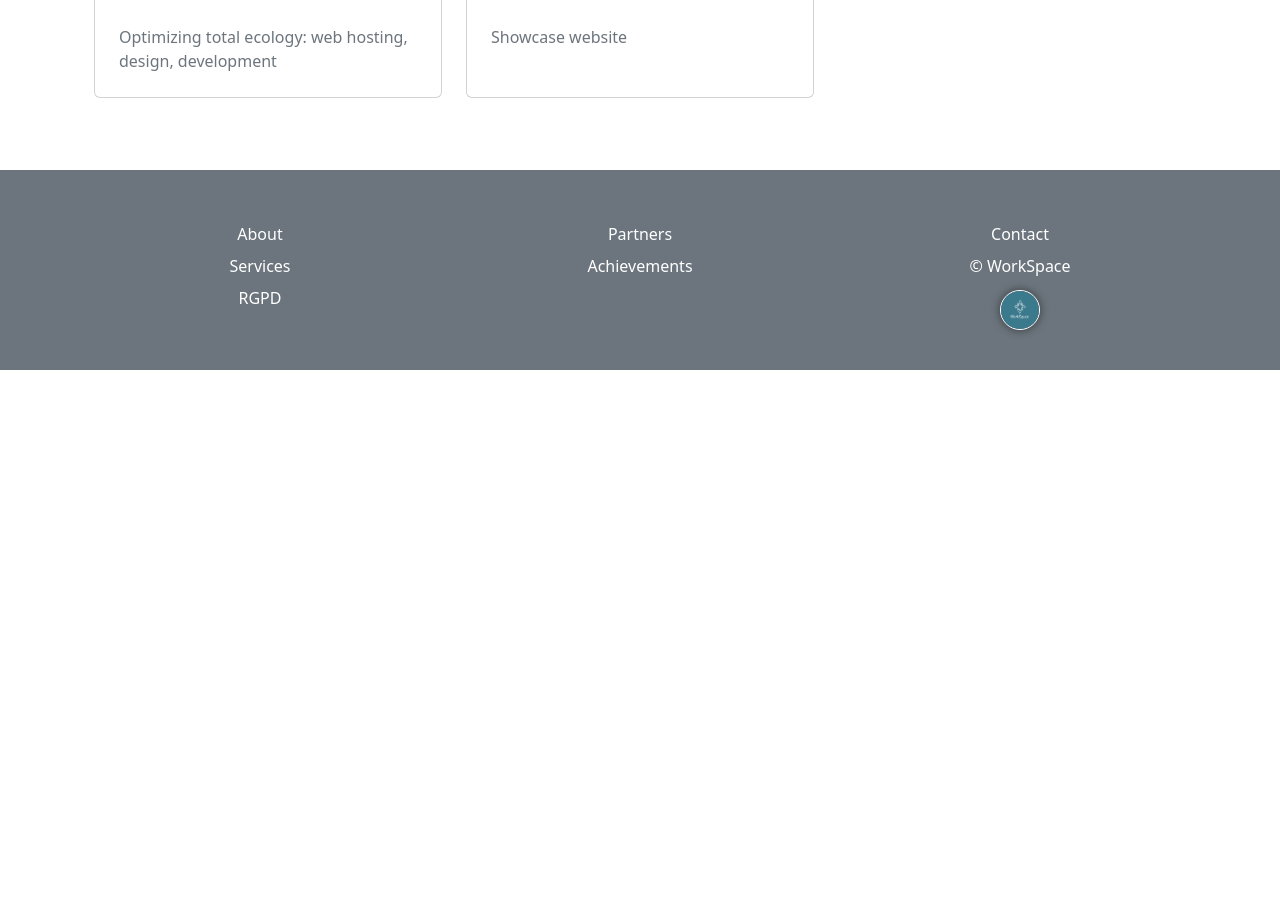
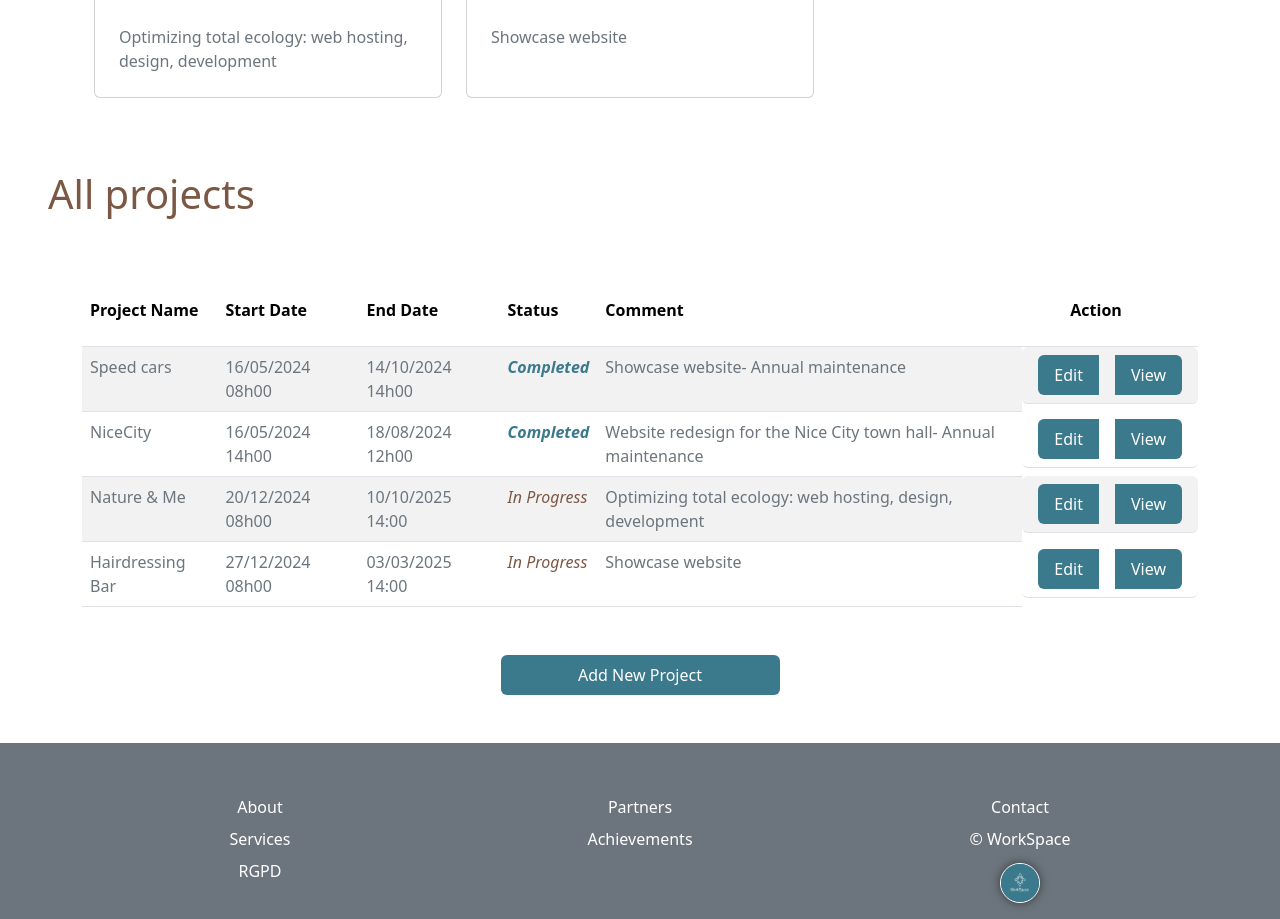
Before and after one commit to git-see/ws, a React (Create React App) app: page / in a window 1280 px wide. Shown: the part 1400-2319 px from the top of the page. Before the commit the page ends 1770 px from the top, so only its background shows below. Built offline with nearby package versions, Linux system fonts and the light colour scheme.

Commit message:
Pages-AllProjects

```diff
--- a/src/App.js
+++ b/src/App.js
@@ -1,6 +1,7 @@
 import Header from "./components/Header";
 import Menu from "./components/Menu";
 import Home from "./pages/Home";
+import AllProjects from "./pages/AllProjects";
 import Footer from "./components/Footer";
 
 import "./css/app.css";
@@ -11,6 +12,7 @@ function App() {
       <Header />
       <Menu />
       <Home />
+      <AllProjects />
       <Footer />
     </>
   );
--- /dev/null
+++ b/src/components/ProjectItem.js
@@ -0,0 +1,77 @@
+export default function ProjectItem(props) {
+  const project = [
+    {
+      projectid: 1,
+      projectname: "Speed cars",
+      projectstart: "16/05/2024 08h00",
+      projectend: "14/10/2024 14h00",
+      projectstatus: "Completed",
+      projectcomment: "Showcase website- Annual maintenance",
+    },
+    {
+      projectid: 2,
+      projectname: "NiceCity",
+      projectstart: "16/05/2024 14h00",
+      projectend: "18/08/2024 12h00",
+      projectstatus: "Completed",
+      projectcomment:
+        "Website redesign for the Nice City town hall- Annual maintenance",
+    },
+    {
+      projectid: 3,
+      projectname: "Nature & Me",
+      projectstart: "20/12/2024 08h00",
+      projectend: "10/10/2025 14:00",
+      projectstatus: "In Progress",
+      projectcomment:
+        "Optimizing total ecology: web hosting, design, development",
+    },
+    {
+      projectid: 4,
+      projectname: "Hairdressing Bar",
+      projectstart: "27/12/2024 08h00",
+      projectend: "03/03/2025 14:00",
+      projectstatus: "In Progress",
+      projectcomment: "Showcase website",
+    },
+  ];
+
+  return (
+    <tbody>
+      {project.map((project) => (
+        <tr key={project.projectid}>
+          {" "}
+          <td className="text-secondary">{project.projectname}</td>
+          <td className="text-secondary">{project.projectstart}</td>
+          <td className="text-secondary">{project.projectend}</td>
+          <td
+            className="fst-italic"
+            style={{
+              fontWeight:
+                project.projectstatus === "Completed" ? "bold" : "normal",
+              color:
+                project.projectstatus === "Completed" ? "#3b798c" : "#7b5844",
+            }}
+          >
+            {project.projectstatus}
+          </td>
+          <td className="text-secondary">{project.projectcomment}</td>
+          <td className="btn-group">
+            <input
+              type="submit"
+              className="btn border-0 px-3 py-2 mx-2 w-25 text-white text-decoration-none w-50"
+              value="Edit"
+              style={{ backgroundColor: "#3b798c" }}
+            ></input>
+            <input
+              type="submit"
+              className="btn border-0 px-3 py-2 mx-2 w-25 text-white text-decoration-none w-50"
+              value="View"
+              style={{ backgroundColor: "#3b798c" }}
+            ></input>
+          </td>
+        </tr>
+      ))}
+    </tbody>
+  );
+}
--- /dev/null
+++ b/src/pages/AllProjects.js
@@ -0,0 +1,37 @@
+import Menu from "../components/Menu";
+
+import ProjectItem from "../components/ProjectItem";
+
+export default function AllProjects() {
+  return (
+    <div className="allprojects mb-5">
+      <div className="bg-titre-list">
+        <h1 className="px-5 pt-5 pb-4" style={{ color: "#7b5844" }}>All projects</h1>
+      </div>
+
+      <div className="container mt-5">
+        <table className="table table-striped mt-4 mb-5">
+          <thead>
+            <tr>
+              <th className="pb-4">Project Name</th>
+              <th className="pb-4">Start Date</th>
+              <th className="pb-4">End Date</th>
+              <th className="pb-4">Status</th>
+              <th className="pb-4">Comment</th>
+              <th className="px-5 pb-4">Action</th>
+            </tr>
+          </thead>
+          <ProjectItem />
+        </table>
+        <div className="justify-content-center text-center mt-5 ">
+          <button
+            className="btn border-0 text-white px-4 py-2 w-25"
+            style={{ backgroundColor: "#3b798c" }}
+          >
+            Add New Project
+          </button>
+        </div>
+      </div>
+    </div>
+  );
+}
```
